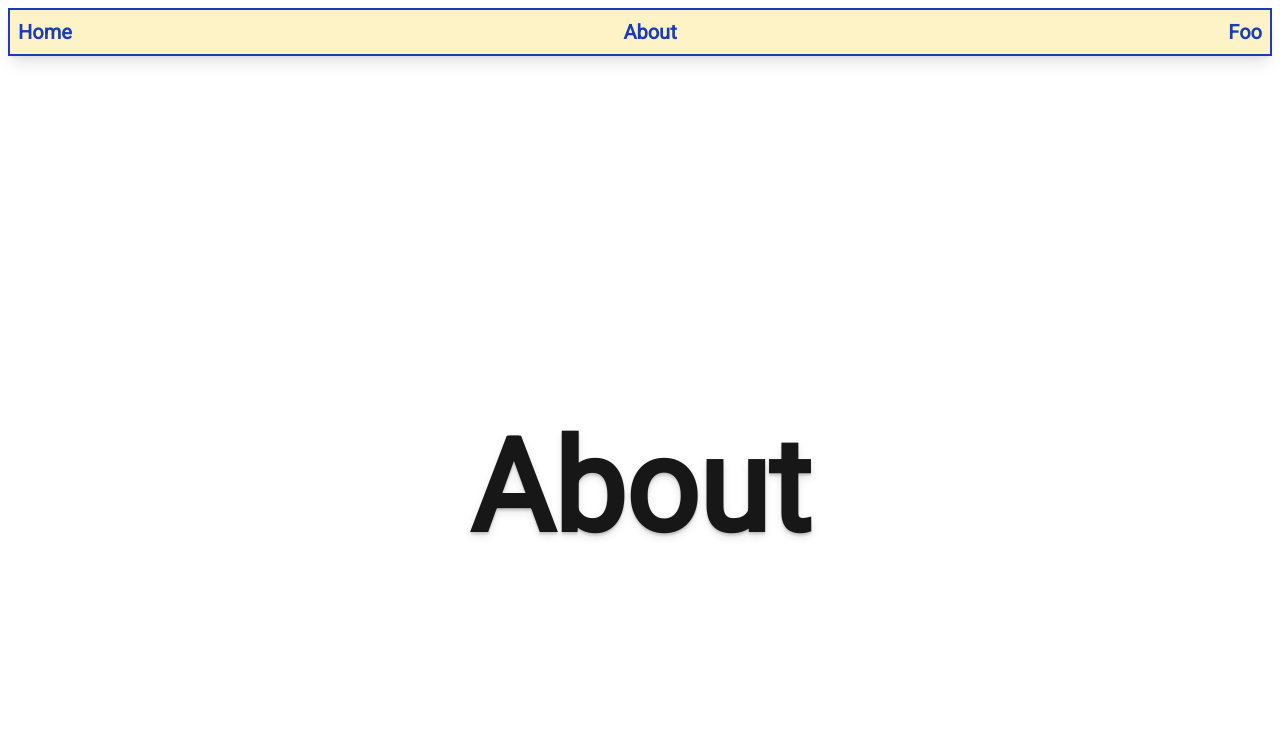
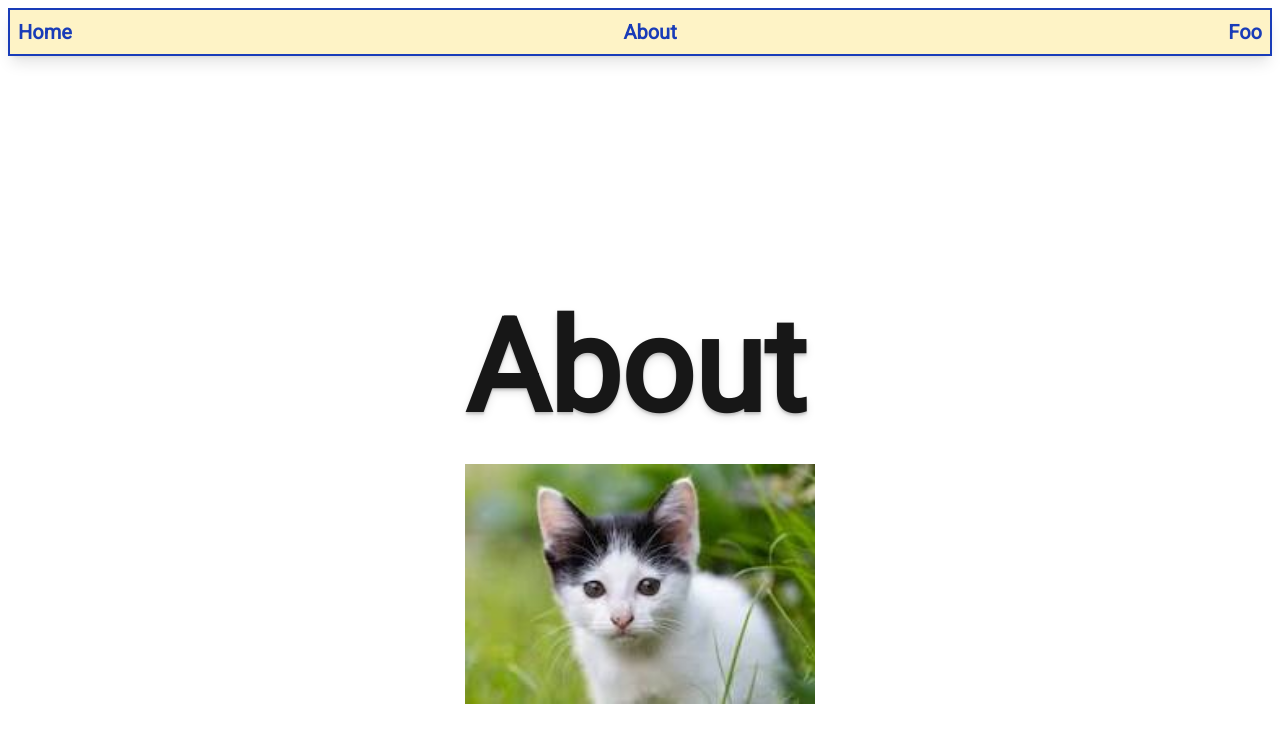
Before and after one commit to cocpsu2025-hash/hello, a Next.js app: page /about in a window 1280 px wide. Shown: the top 742 px of the page. Built offline with nearby package versions, Linux system fonts and the light colour scheme.

Commit message:
add an image from local drive

```diff
--- a/app/about/page.tsx
+++ b/app/about/page.tsx
@@ -1,11 +1,19 @@
+import Image from 'next/image'
+
 // const AboutPage = () => <>About</>
 
 function AboutPage() {
     return (
-        <div className="flex justify-center items-center min-h-screen">
-            <h1 className="text-[8rem] font-bold text-shadow-lg">
-                About
-            </h1>
+        <div>
+            <div className="flex justify-center items-center min-h-screen">
+                <h1 className="text-[8rem] font-bold text-shadow-lg">
+                    About
+                    <div>
+                        <Image src="/cat.jpeg" height={300} width={350} alt="cat" />
+                    </div>
+                </h1>
+            </div>
+
         </div>
     )
 }
```
Also changed, not shown: public/cat.jpeg (added).
